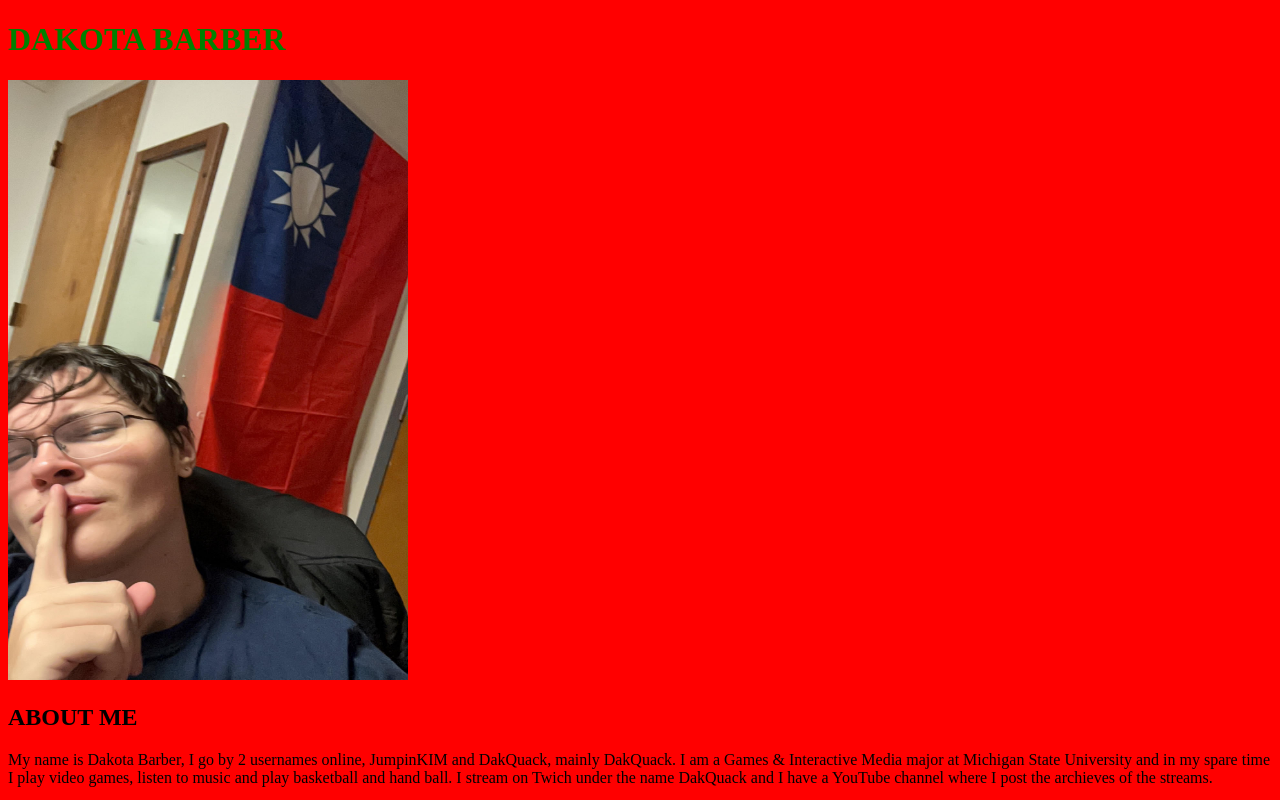
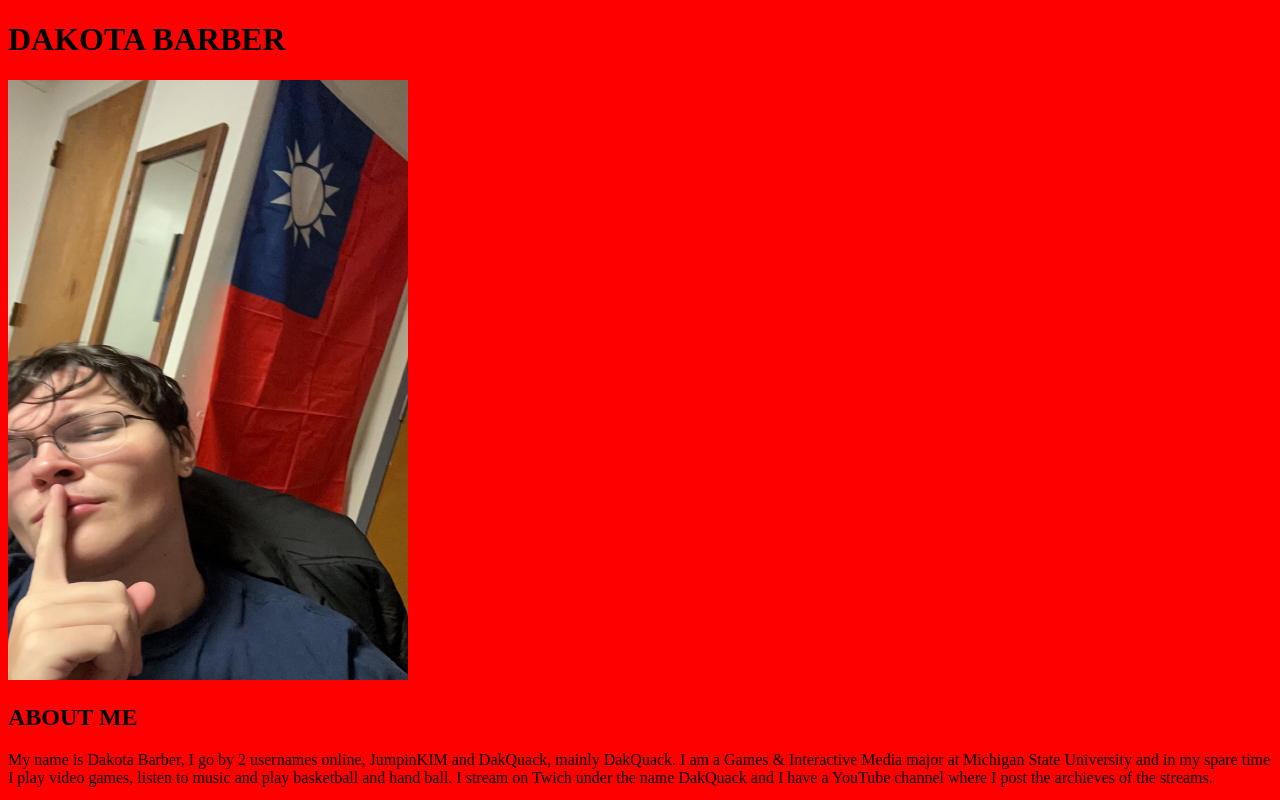
Before and after one commit to JumpinKIM/jumpinkim.github.io, a plain HTML site: page index.html in a window 1280 px wide. Shown: the top 800 px of the page. Drawn offline with Linux system fonts and the light colour scheme.

Commit message:
Update styles.css

```diff
--- a/styles.css
+++ b/styles.css
@@ -9,7 +9,3 @@
 body {
     background-color: red;
 }
-
-h1 {
-    color: green;
-}
```
